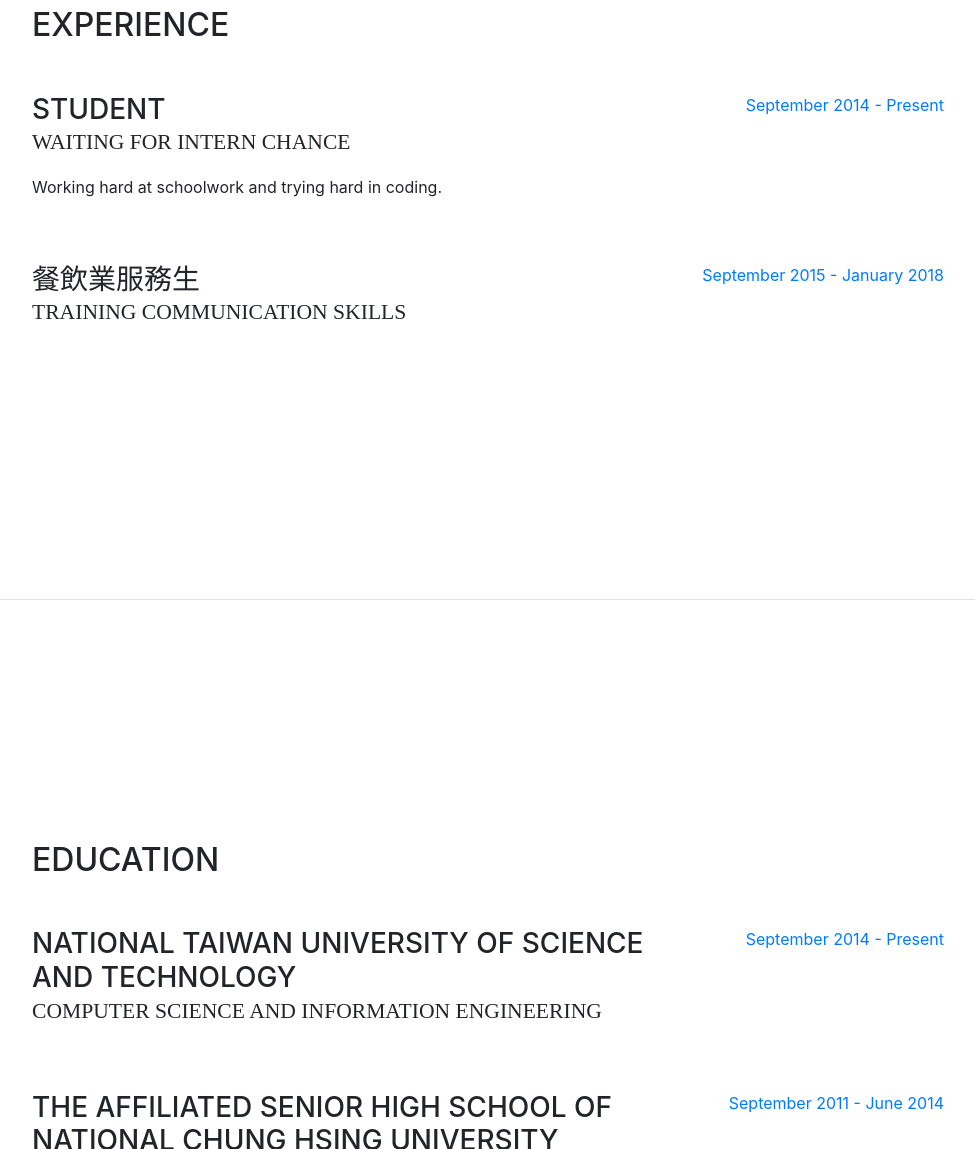
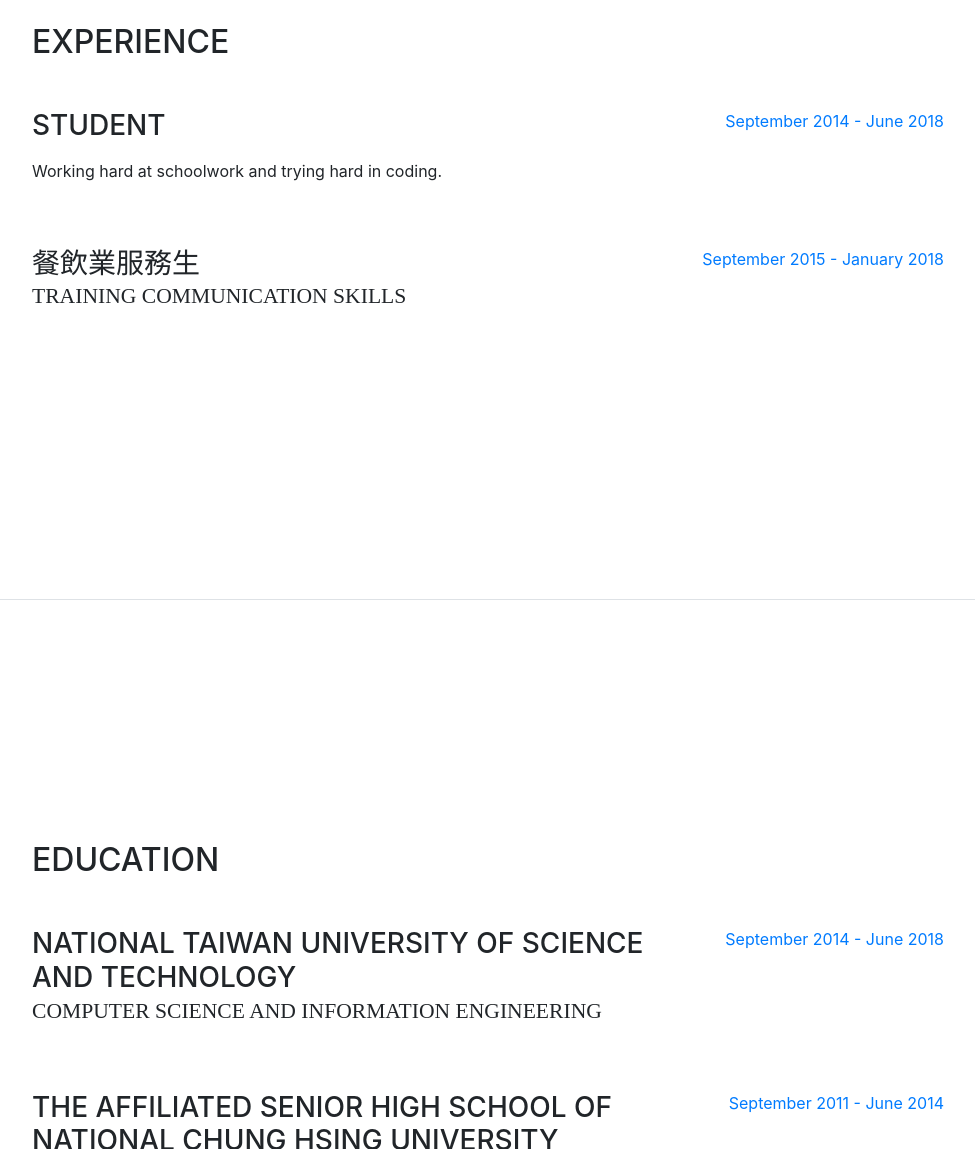
Before and after one commit to alice05200/alice05200.github.io, a website with bundled scripts: page index.html in a window 1280 px wide. Shown: the part 1000-2149 px from the top of the page, without its empty margins (288-1263 px from the left). Built offline with nearby package versions, Linux system fonts and the light colour scheme; a web font is replaced by a local one.

Commit message:
education update

```diff
--- a/index.html
+++ b/index.html
@@ -120,11 +120,11 @@
           <div class="resume-item d-flex flex-column flex-md-row mb-5">
             <div class="resume-content mr-auto">
               <h3 class="mb-0">Student</h3>
-              <div class="subheading mb-3">Waiting for Intern Chance</div>
+              <div class="subheading mb-3"></div>
               <p>Working hard at schoolwork and trying hard in coding.</p>
             </div>
             <div class="resume-date text-md-right">
-              <span class="text-primary">September 2014 - Present</span>
+              <span class="text-primary">September 2014 - June 2018</span>
             </div>
           </div>
           <div class="resume-item d-flex flex-column flex-md-row mb-5">
@@ -151,7 +151,7 @@
               <div class="subheading mb-3">Computer Science and Information Engineering</div>
             </div>
             <div class="resume-date text-md-right">
-              <span class="text-primary">September 2014 - Present</span>
+              <span class="text-primary">September 2014 - June 2018</span>
             </div>
           </div>
 
```
